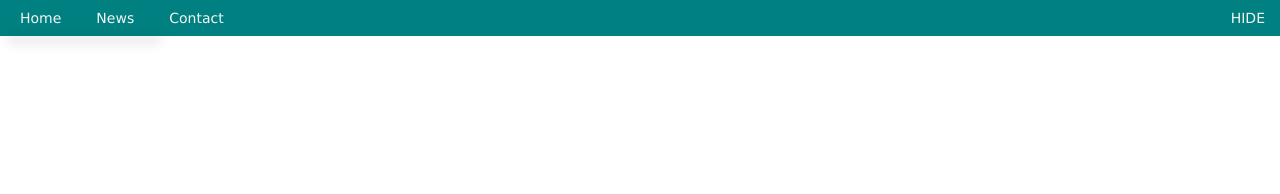
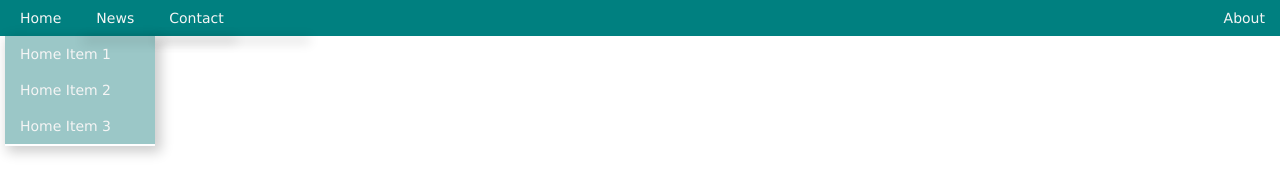
Before and after one commit to rypmaloney/dropdown-slider, a website built with webpack: page dist/index.html in a window 1280 px wide. Both pictures are taken after a click on the link "Home". Built offline with nearby package versions, Linux system fonts and the light colour scheme.

Commit message:
Drop down and hide working with mutliple menu items. Using template literals to manipulate ids to associate menu items with their dropdown content.

```diff
--- a/src/index.js
+++ b/src/index.js
@@ -2,14 +2,21 @@ console.log('If you see me, everything is A O K')
 
 const menuItems = document.querySelectorAll('.menu-item');
 
-
+/*
 Array.from(menuItems).forEach(element => {
-    element.addEventListener('mouseover', () => revealDown())
+    element.addEventListener('mouseover', (e) => revealDown(e))
 });
 
-function revealDown() {
-    console.log('im trying!')
-    const down = document.getElementById('down-content')
+*/
+
+for(let i=0; i<menuItems.length; i++){
+    let cid= menuItems[i].getAttribute('id')
+    menuItems[i].addEventListener('mouseover', function(cid){revealDown(menuItems[i].getAttribute('id'))})
+
+}
+
+function revealDown(id) {
+    const down = document.getElementById(`${id}Content`)
     down.classList.toggle('show')
 }
 
@@ -17,12 +24,13 @@ function revealDown() {
 window.addEventListener('mouseover', clickAway);
 
 function clickAway(e){
-    console.log(e.target)
+
     if (!e.target.matches('.menu-item') && !e.target.matches('.down-item')){
-        let dropdown = document.getElementById('down-content');
-        if (dropdown.classList.contains('show')){
-            dropdown.classList.remove('show');
+        let dropdown = document.getElementsByClassName('down-content');
+        for(i=0; i<dropdown.length; i++){
+            if (dropdown[i].classList.contains('show')){
+                dropdown[i].classList.remove('show');
+            }
         }
-
     }
 }
```
Also changed, not shown: dist/index.html, dist/main.js, dist/style.css.
